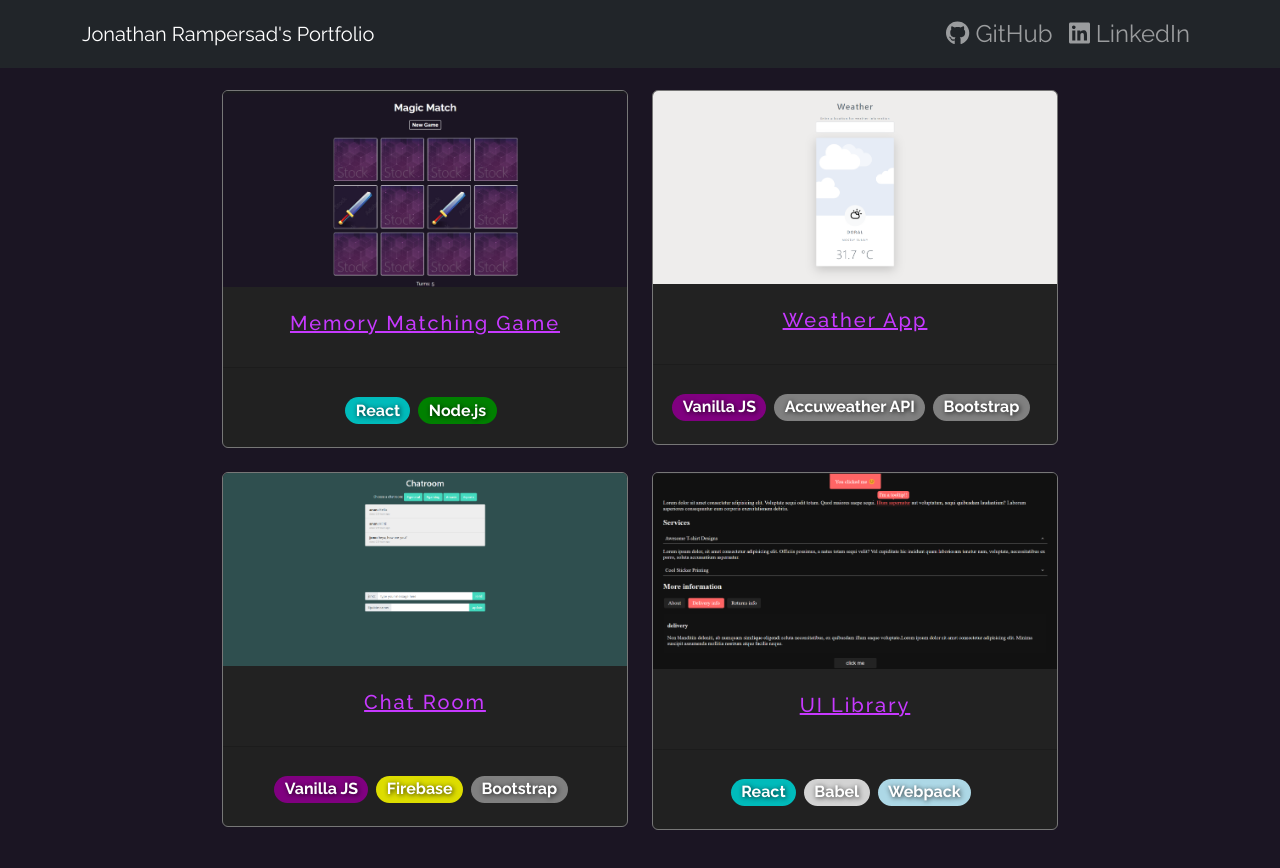
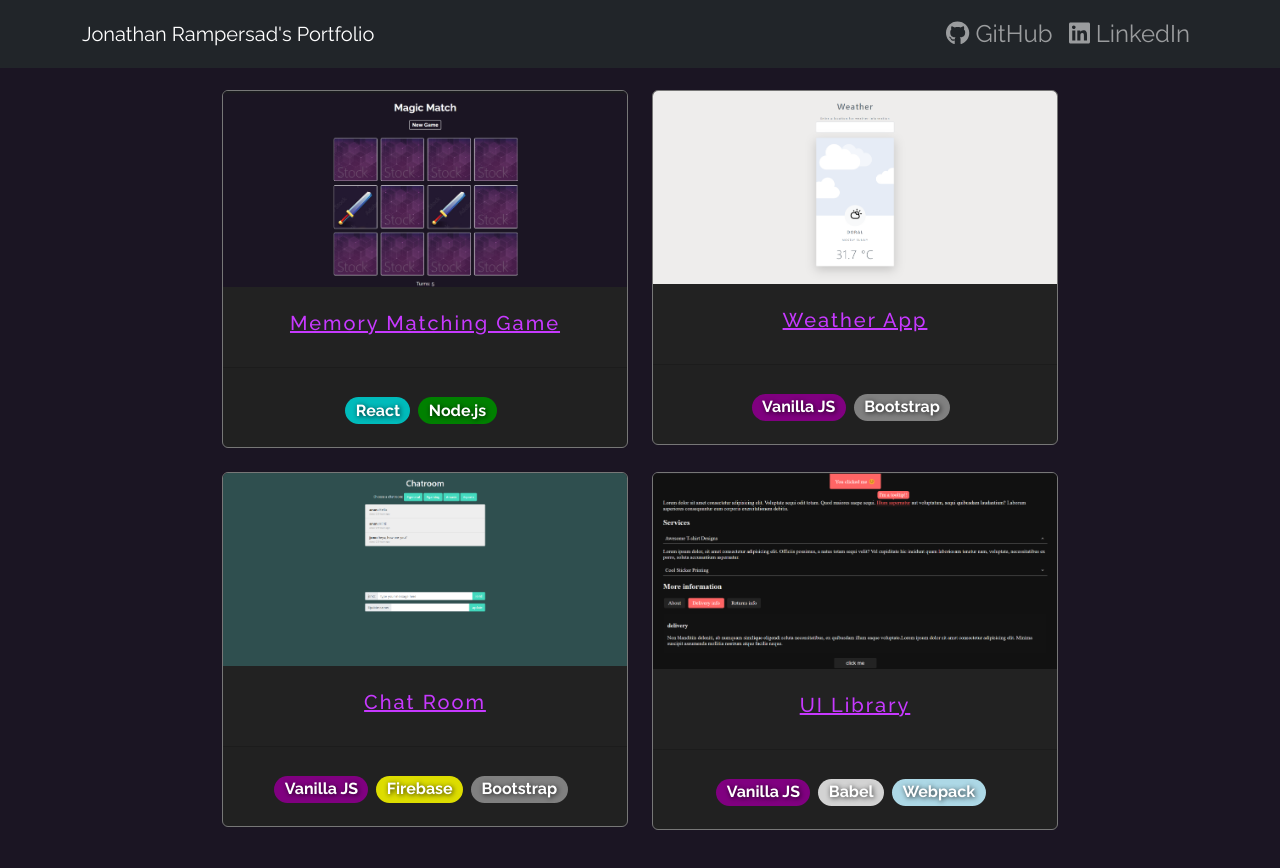
Before and after one commit to jono-rams/portfolio, a React (Create React App) app: page / in a window 1280 px wide. Shown: the top 868 px of the page. Built offline with nearby package versions, Linux system fonts and the light colour scheme.

Commit message:
Minor change to showcase correct technologies used (#10)

```diff
--- a/src/components/ProjectGrid.js
+++ b/src/components/ProjectGrid.js
@@ -13,7 +13,7 @@ const ProjectGrid = () => {
       image: '/imgs/weather.png',
       title: 'Weather App',
       link: 'https://weather-js-5ae2d.firebaseapp.com/',
-      technologies: ['Vanilla JS', 'Accuweather API', 'Bootstrap']
+      technologies: ['Vanilla JS', 'Bootstrap']
     },
     {
       image: '/imgs/chat.png',
@@ -25,7 +25,7 @@ const ProjectGrid = () => {
       image: '/imgs/ui-lib.png',
       title: 'UI Library',
       link: 'https://ui-lib-4087f.firebaseapp.com/',
-      technologies: ['React', 'Babel', 'Webpack']
+      technologies: ['Vanilla JS', 'Babel', 'Webpack']
     }
   ];
 
```
